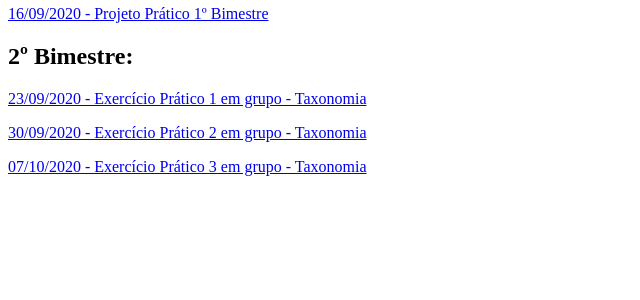
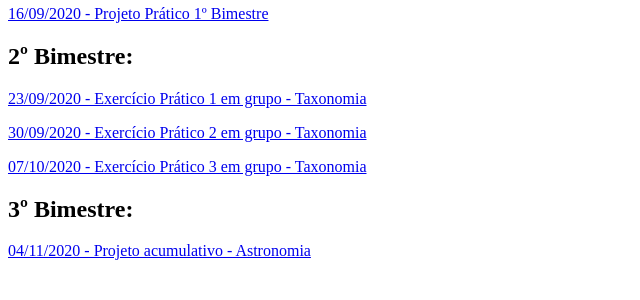
Before and after one commit to guidi1401/atividades, a PHP site: page / in a window 1280 px wide. Shown: the part 292-592 px from the top of the page, without its empty margins (0-640 px from the left). Run offline with PHP 8.4, Linux system fonts and the light colour scheme.

```diff
--- a/index.php
+++ b/index.php
@@ -18,5 +18,8 @@
 		<p> <a href="20200923/"> 23/09/2020 - Exercício Prático 1 em grupo - Taxonomia </a> </p>
 		<p> <a href="20200930/"> 30/09/2020 - Exercício Prático 2 em grupo - Taxonomia </a> </p>
 		<p> <a href="20201007/index.php"> 07/10/2020 - Exercício Prático 3 em grupo - Taxonomia </a> </p>
+
+		<p> <h2> 3º Bimestre: </h2> </p>
+		<p> <a href="20201104/index.php"> 04/11/2020 - Projeto acumulativo - Astronomia </a> </p>
 	</body>
 </html>
```
